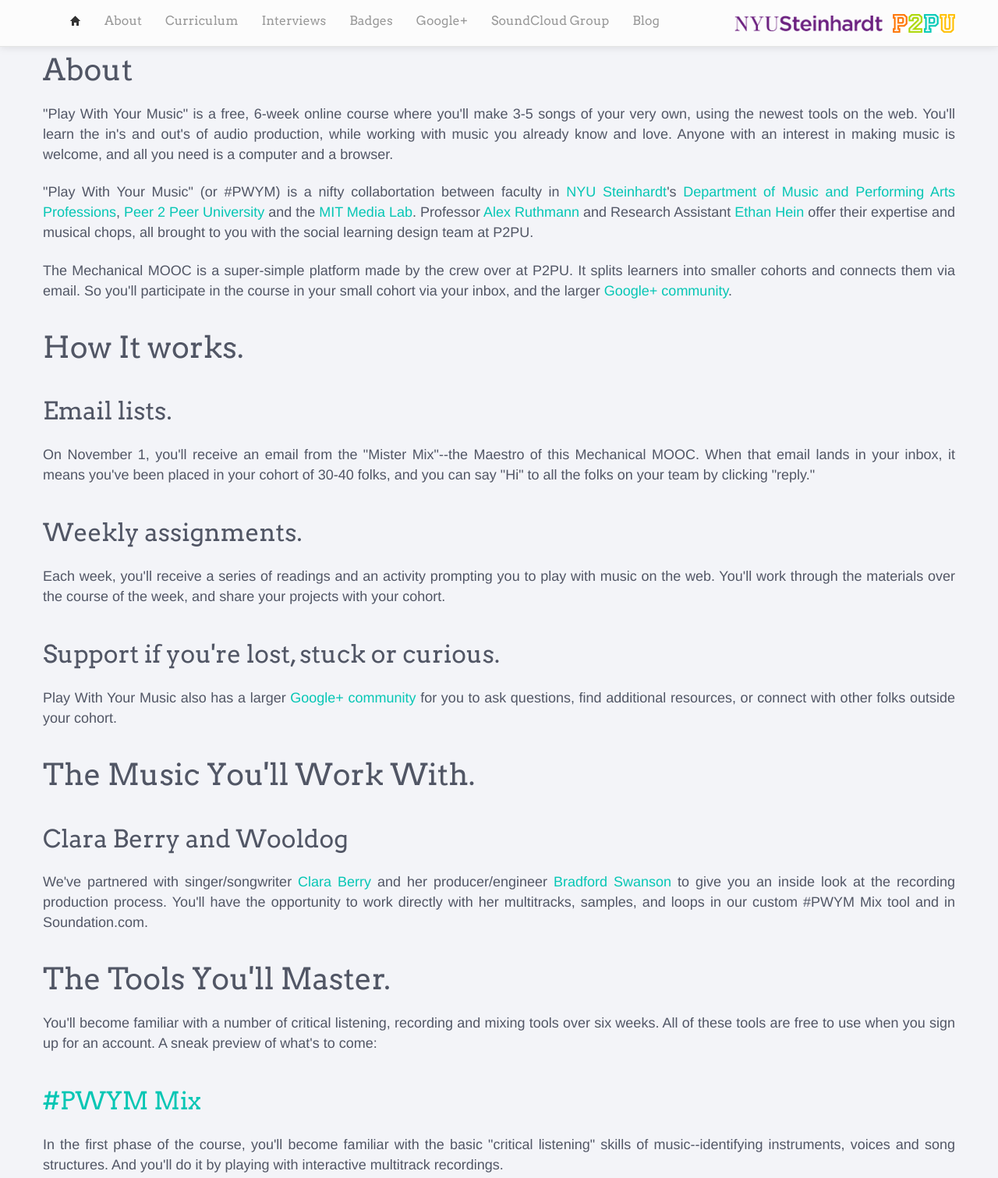
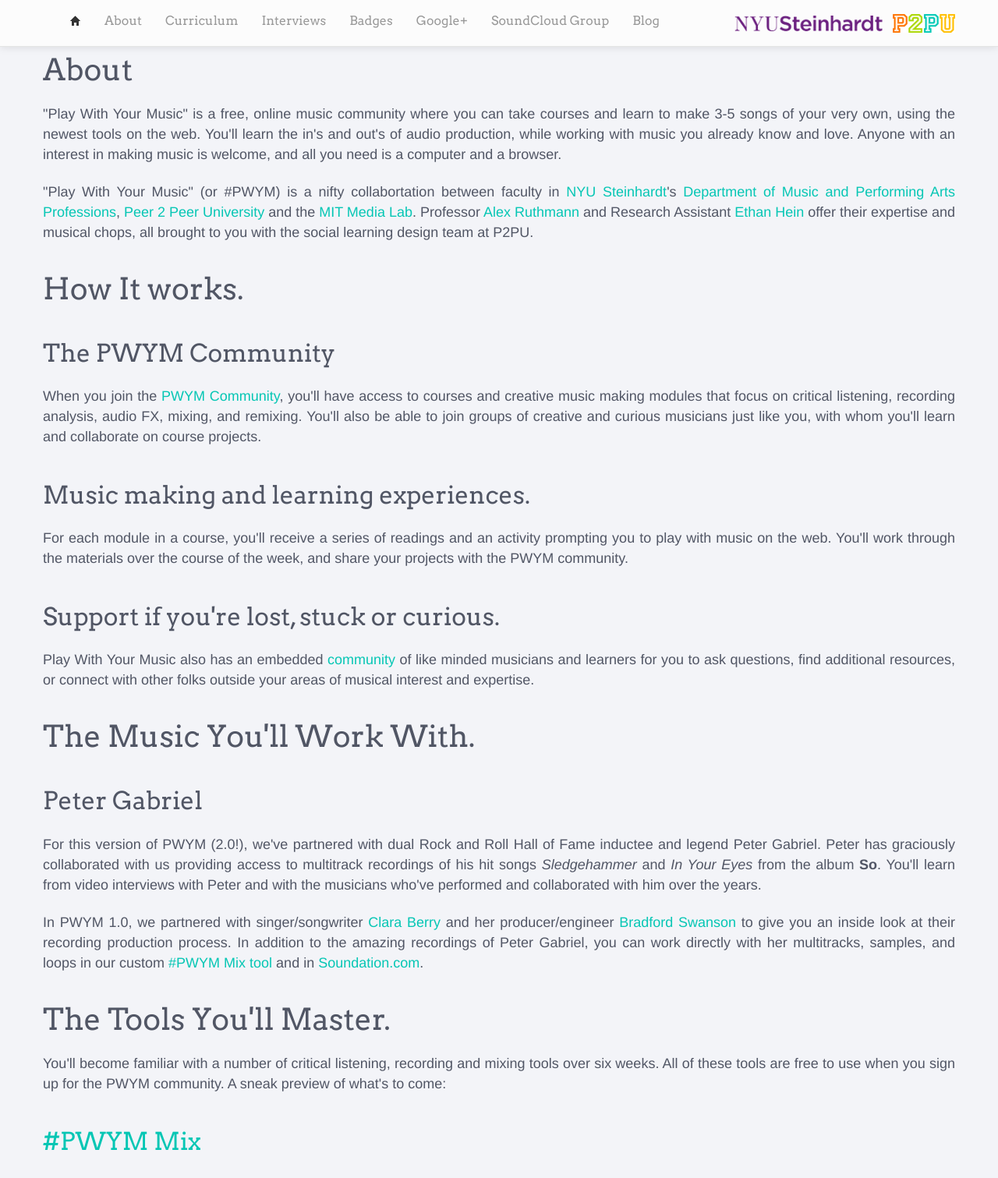
Before and after one commit to p2pu/mechanical-mooc, a Django app: page /about/ in a window 1280 px wide. Shown: the top 1511 px of the page at 78% size. Run offline with Django 3.2, Linux system fonts and the light colour scheme; parts of the project's set-up code (start-up, migrations or seed data) failed here and were passed over; some libraries are stand-ins or nearby versions.

Commit message:
Update about.html

```diff
--- a/templates/about.html
+++ b/templates/about.html
@@ -8,32 +8,32 @@
         <div class="span12 faq">
 
 
-         <p>"Play With Your Music" is a free, 6-week online course where you'll make 3-5 songs of your very own, using the newest tools on the web. You'll learn the in's and out's of audio production, while working with music you already know and love. Anyone with an interest in making music is welcome, and all you need is a computer and a browser.</p>
+         <p>"Play With Your Music" is a free, online music community where you can take courses and learn to make 3-5 songs of your very own, using the newest tools on the web. You'll learn the in's and out's of audio production, while working with music you already know and love. Anyone with an interest in making music is welcome, and all you need is a computer and a browser.</p>
 
          <p>"Play With Your Music" (or #PWYM) is a nifty collabortation between faculty in <a href="http://steinhardt.nyu.edu/">NYU Steinhardt</a>'s <a href="http://steinhardt.nyu.edu/music/">Department of Music and Performing Arts Professions</a>, <a href="https://p2pu.org">Peer 2 Peer University</a> and the <a href="http://media.mit.edu/">MIT Media Lab</a>. Professor <a href="http://www.alexruthmann.com/blog1/">Alex Ruthmann</a> and Research Assistant <a href="http://www.ethanhein.com/wp/">Ethan Hein</a> offer their expertise and musical chops, all brought to you with the social learning design team at P2PU.</p>
 
-         <p>The Mechanical MOOC is a super-simple platform made by the crew over at P2PU. It splits learners into smaller cohorts and connects them via email. So you'll participate in the course in your small cohort via your inbox, and the larger <a href="https://plus.google.com/communities/111652425357803311063">Google+ community</a>.</p>
           <br>
 
           <h1>How It works.</h1>
-          <h2>Email lists.</h2>
-          <p>On November 1, you'll receive an email from the "Mister Mix"--the Maestro of this Mechanical MOOC. When that email lands in your inbox, it means you've been placed in your cohort of 30-40 folks, and you can say "Hi" to all the folks on your team by clicking "reply."</p>
+          <h2>The PWYM Community</h2>
+          <p>When you join the <a href="http://community.playwithyourmusic.org">PWYM Community</a>, you'll have access to courses and creative music making modules that focus on critical listening, recording analysis, audio FX, mixing, and remixing. You'll also be able to join groups of creative and curious musicians just like you, with whom you'll learn and collaborate on course projects.</p>
 
-          <h2>Weekly assignments.</h2>
-          <p>Each week, you'll receive a series of readings and an activity prompting you to play with music on the web. You'll work through the materials over the course of the week, and share your projects with your cohort.</p>
+          <h2>Music making and learning experiences.</h2>
+          <p>For each module in a course, you'll receive a series of readings and an activity prompting you to play with music on the web. You'll work through the materials over the course of the week, and share your projects with the PWYM community.</p>
 
           <h2>Support if you're lost, stuck or curious.</h2>
-          <p>Play With Your Music also has a larger <a href="https://plus.google.com/communities/111652425357803311063">Google+ community</a> for you to ask questions, find additional resources, or connect with other folks outside your cohort.</p>
+          <p>Play With Your Music also has an embedded <a href="http://community.playwithyourmusic.org">community</a> of like minded musicians and learners for you to ask questions, find additional resources, or connect with other folks outside your areas of musical interest and expertise.</p>
 <br>
         <h1>The Music You'll Work With.</h1>
-        <h2>Clara Berry and Wooldog</h2>
-        <p>We've partnered with singer/songwriter <a href="http://claraberry.com/">Clara Berry</a> and her producer/engineer <a href="http://bradfordswanson.com/?">Bradford Swanson</a> to give you an inside look at the recording production process. You'll have the opportunity to work directly with her multitracks, samples, and loops in our custom #PWYM Mix tool and in Soundation.com.</p>
+        <h2>Peter Gabriel</h2>
+        <p>For this version of PWYM (2.0!), we've partnered with dual Rock and Roll Hall of Fame inductee and legend Peter Gabriel. Peter has graciously collaborated with us providing access to multitrack recordings of his hit songs <em>Sledgehammer</em> and <em>In Your Eyes</em> from the album <b>So</b>. You'll learn from video interviews with Peter and with the musicians who've performed and collaborated with him over the years.</p>
+        <p>In PWYM 1.0, we partnered with singer/songwriter <a href="http://claraberry.com/">Clara Berry</a> and her producer/engineer <a href="http://bradfordswanson.com/?">Bradford Swanson</a> to give you an inside look at their recording production process. In addition to the amazing recordings of Peter Gabriel, you can work directly with her multitracks, samples, and loops in our custom <a href="http://www.nyu.edu/projects/ruthmann/PWYM/airtraffic">#PWYM Mix tool</a> and in <a href="http://soundation.com/air_traffic">Soundation.com</a>.</p>
 <br>
 
         <h1>The Tools You'll Master.</h1>
 
-        <p>You'll become familiar with a number of critical listening, recording and mixing tools over six weeks. All of these tools are free to use when you sign up for an account. A sneak preview of what's to come:</p>
-        <h2><a href="http://www.nyu.edu/projects/ruthmann/PWYM/">#PWYM Mix</a></h2>
+        <p>You'll become familiar with a number of critical listening, recording and mixing tools over six weeks. All of these tools are free to use when you sign up for the PWYM community. A sneak preview of what's to come:</p>
+        <h2><a href="http://www.nyu.edu/projects/ruthmann/PWYM/airtraffic">#PWYM Mix</a></h2>
         <p>In the first phase of the course, you'll become familiar with the basic "critical listening" skills of music--identifying instruments, voices and song structures. And you'll do it by playing with interactive multitrack recordings.</p>
 
         <img src="http://sruthmann.files.wordpress.com/2013/10/screenshot-2013-10-17-12-24-26.png">
@@ -48,7 +48,7 @@
 
         <img src="http://playwithyourmusic.files.wordpress.com/2013/09/screen-shot-2013-09-20-at-10-54-09-am.png">
 
-        <p>Signup is open now, with the course beginning on November 1st.</p>
+        <p>Signup is open now, with the course beginning on in May.</p>
 
         </div>
       </div>
```
